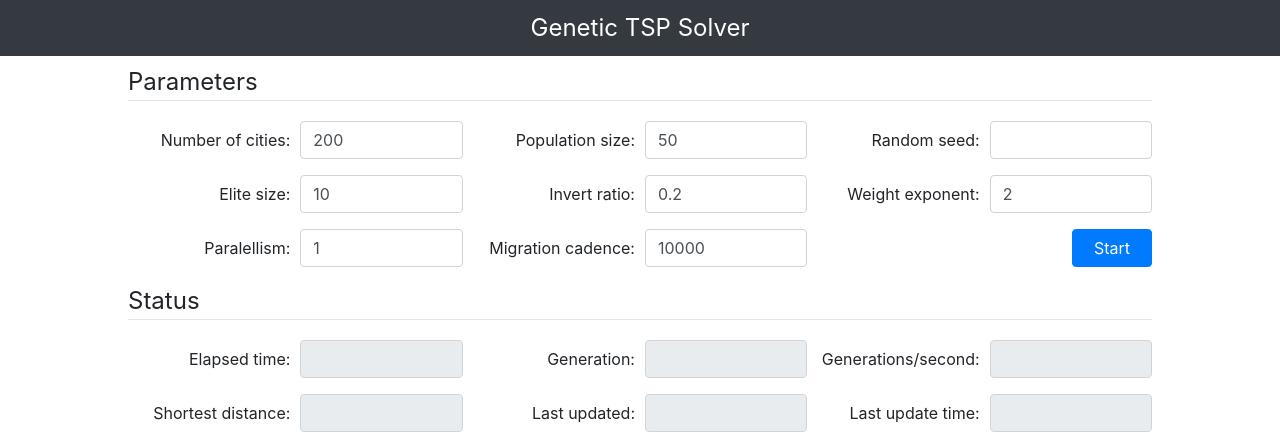
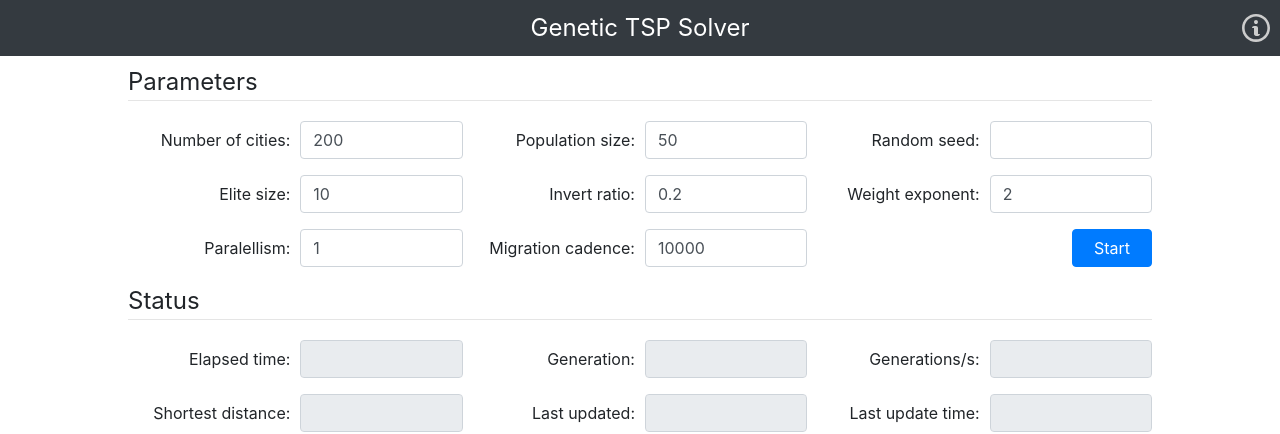
Before and after one commit to lcrespom/genetic-tsp-js, a website: page web/index.html in a window 1280 px wide. Shown: the top 434 px of the page. Drawn offline with Linux system fonts and the light colour scheme.

Commit message:
Added link icon

```diff
--- a/web/index.html
+++ b/web/index.html
@@ -14,6 +14,15 @@
 			font-size: 150%;
 			padding-top: 2px;
 			padding-bottom: 2px;
+		}
+		.info-link {
+			position: absolute;
+			right: 0.5rem;
+		}
+		.info-icon {
+			display: block;
+			color: #ccc;
+			fill: currentColor;
 		}
 		legend {
 			border-bottom: 1px solid #e5e5e5;
@@ -36,6 +45,10 @@
 <body>
 	<nav class="navbar navbar-dark bg-dark">
 		<a class="navbar-brand mx-auto" href="#">Genetic TSP Solver</a>
+		<a href="https://github.com/lcrespom/genetic-tsp-js/blob/master/README.md"
+			target="_blank" class="info-link">
+			<svg width="2rem" height="2rem" class="info-icon" viewBox="0 0 14 16" version="1.1" aria-hidden="true"><path fill-rule="evenodd" d="M6.3 5.69a.942.942 0 0 1-.28-.7c0-.28.09-.52.28-.7.19-.18.42-.28.7-.28.28 0 .52.09.7.28.18.19.28.42.28.7 0 .28-.09.52-.28.7a1 1 0 0 1-.7.3c-.28 0-.52-.11-.7-.3zM8 7.99c-.02-.25-.11-.48-.31-.69-.2-.19-.42-.3-.69-.31H6c-.27.02-.48.13-.69.31-.2.2-.3.44-.31.69h1v3c.02.27.11.5.31.69.2.2.42.31.69.31h1c.27 0 .48-.11.69-.31.2-.19.3-.42.31-.69H8V7.98v.01zM7 2.3c-3.14 0-5.7 2.54-5.7 5.68 0 3.14 2.56 5.7 5.7 5.7s5.7-2.55 5.7-5.7c0-3.15-2.56-5.69-5.7-5.69v.01zM7 .98c3.86 0 7 3.14 7 7s-3.14 7-7 7-7-3.12-7-7 3.14-7 7-7z"></path></svg>
+		</a>
 	</nav>
 
 	<div class="m-2">
@@ -111,7 +124,7 @@
 					<div class="col-sm-2">
 						<input id="status.generation" class="form-control" readonly>
 					</div>
-					<label for="status.gps" class="col-sm-2 col-form-label text-md-right">Generations/second:</label>
+					<label for="status.gps" class="col-sm-2 col-form-label text-md-right">Generations/s:</label>
 					<div class="col-sm-2">
 						<input id="status.gps" class="form-control" readonly>
 					</div>
```
